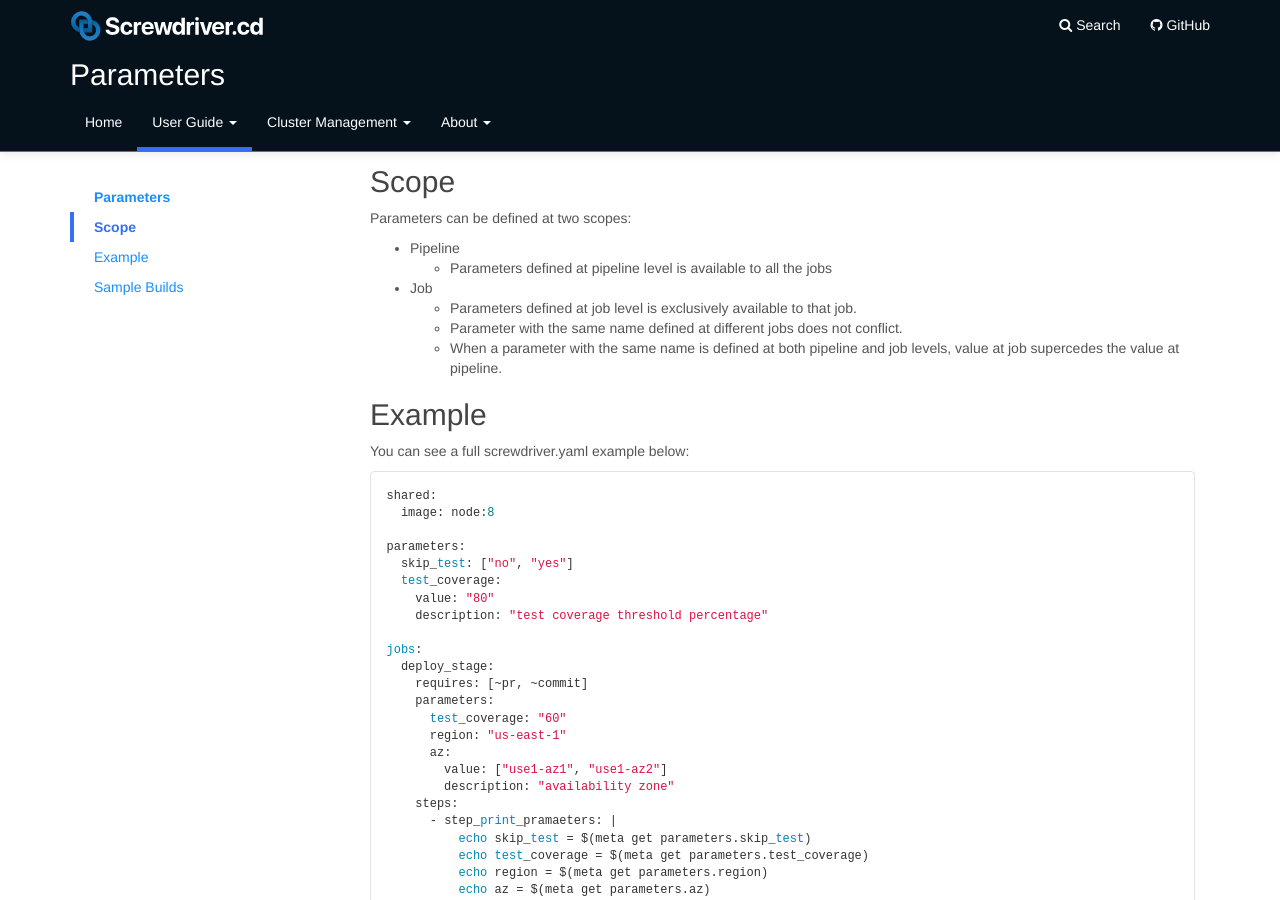
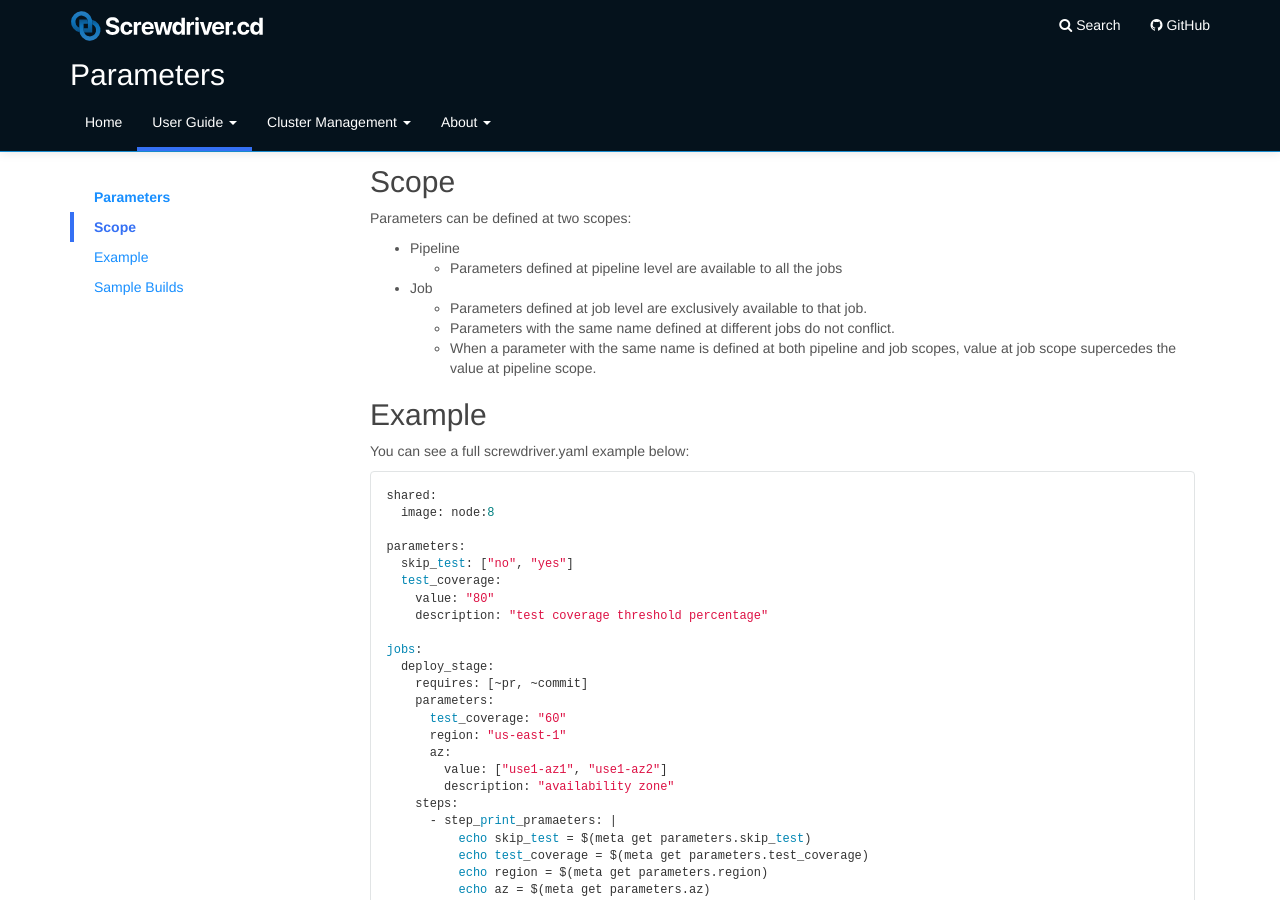
Before and after one commit to screwdriver-cd/guide, a Jekyll site: the page built from docs/user-guide/configuration/parameters.md, in a window 1280 px wide and 900 px high, scrolled down 665 px. Built offline with Jekyll 4.4.1, drawn with Linux system fonts in a browser that asks for light colours.

Commit message:
feat(2346): Addressing code review suggestions

```diff
--- a/docs/user-guide/configuration/parameters.md
+++ b/docs/user-guide/configuration/parameters.md
@@ -53,11 +53,11 @@ parameters:
 ## Scope
 Parameters can be defined at two scopes:
  - Pipeline
-    - Parameters defined at pipeline level is available to all the jobs
+    - Parameters defined at pipeline level are available to all the jobs
  - Job
-    - Parameters defined at job level is exclusively available to that job.
-    - Parameter with the same name defined at different jobs does not conflict.
-    - When a parameter with the same name is defined at both pipeline and job levels, value at job supercedes the value at pipeline.
+    - Parameters defined at job level are exclusively available to that job.
+    - Parameters with the same name defined at different jobs do not conflict.
+    - When a parameter with the same name is defined at both pipeline and job scopes, value at job scope supercedes the value at pipeline scope.
 
 
 ## Example
```
